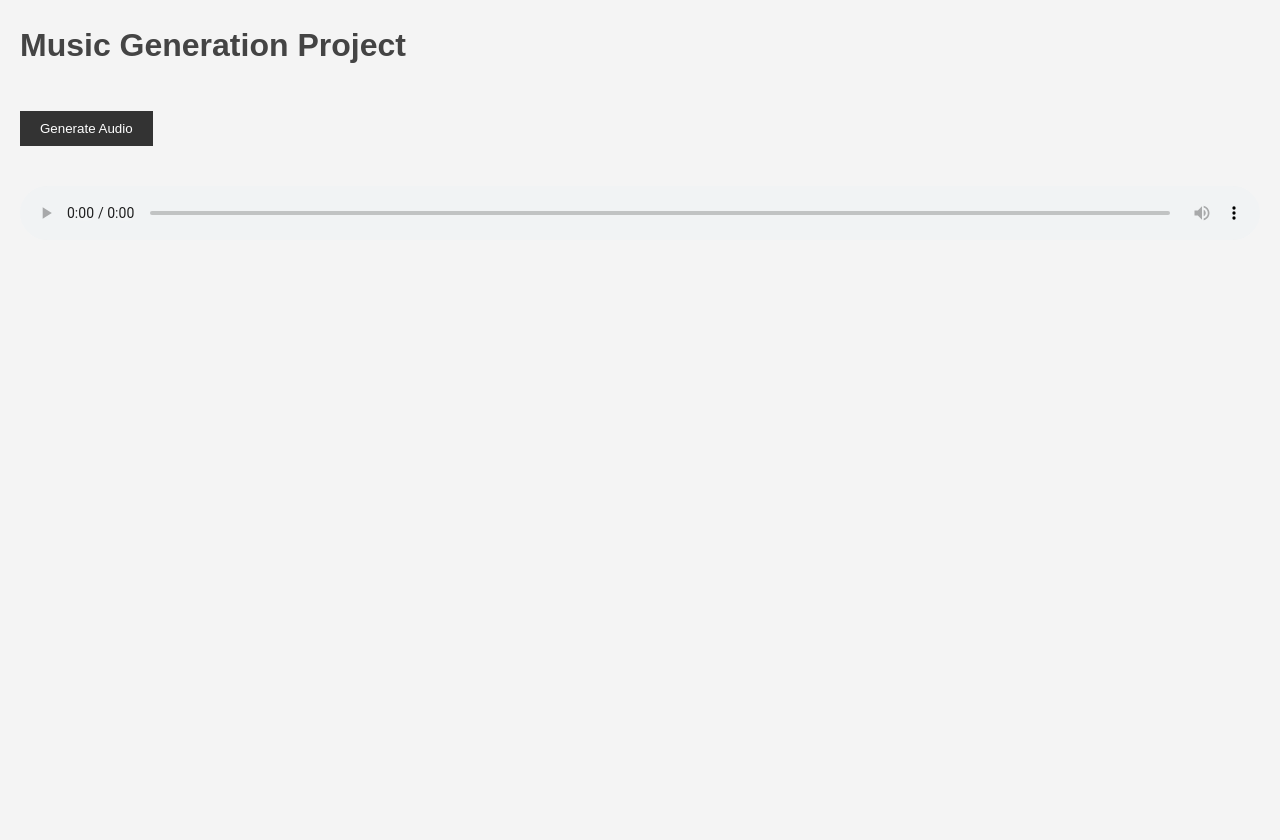
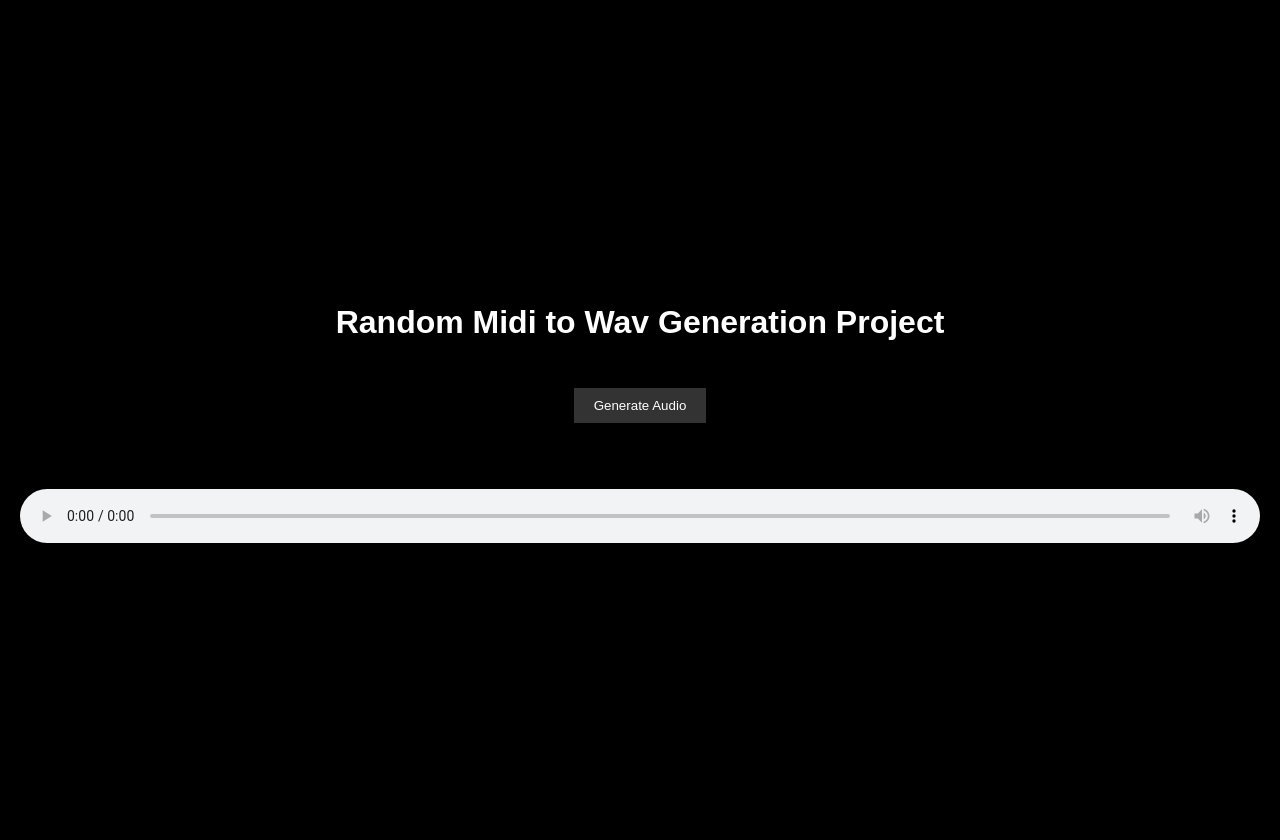
Before and after one commit to Sheldon01/Music-Generation-Website, a Flask app: page / in a window 1280 px wide. Before the commit the page ends 220 px from the top, so only its background shows below. Run offline with Flask 3, Linux system fonts and the light colour scheme.

Commit message:
Finalised site functionality and design for the time being

```diff
--- a/musicgenerationwebsite/templates/index.html
+++ b/musicgenerationwebsite/templates/index.html
@@ -10,12 +10,14 @@
     />
   </head>
   <body>
-    <h1>Music Generation Project</h1>
-    <button id="generateButton">Generate Audio</button>
-    <br />
-    <audio controls id="audioPlayer">
-      Your browser does not support the audio element.
-    </audio>
+    <div class="center-content">
+      <h1>Random Midi to Wav Generation Project</h1>
+      <button id="generateButton">Generate Audio</button>
+      <br />
+      <audio controls id="audioPlayer">
+        Your browser does not support the audio element.
+      </audio>
+    </div>
 
     <script>
       document
--- a/musicgenerationwebsite/templates/static/styles.css
+++ b/musicgenerationwebsite/templates/static/styles.css
@@ -12,11 +12,11 @@ body {
   line-height: 1.6;
   color: #333;
   padding: 20px;
-  background-color: #f4f4f4;
+  background-color: #000000;
 }
 
 h1 {
-  color: #444;
+  color: #ffffff;
   margin-bottom: 20px;
 }
 
@@ -38,3 +38,12 @@ audio {
   width: 100%;
   margin-top: 20px;
 }
+
+.center-content {
+  display: flex;
+  flex-direction: column;
+  justify-content: center;
+  align-items: center;
+  height: 100vh;
+  text-align: center;
+}
```
